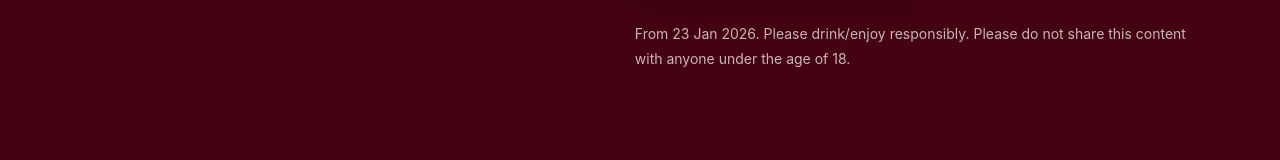
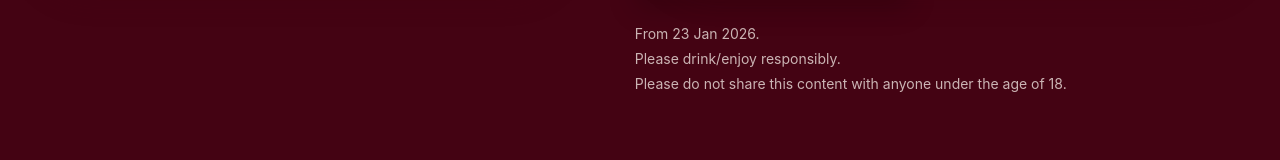
Before and after one commit to Russel1lTan/ippin_JR_mockWeb, a plain HTML site: page bottomless.html in a window 1280 px wide. Shown: the part 792-952 px from the top of the page. Drawn offline with Linux system fonts and the light colour scheme.

Commit message:
Format issue

```diff
--- a/bottomless.html
+++ b/bottomless.html
@@ -30,7 +30,7 @@
             <a class="button ghost" href="menu.html#banquet">+ 58pp Banquet Menu here</a>
             <a class="button" href="https://www.sevenrooms.com/explore/ippinjapanesedining/reservations/create/search/" target="_blank" rel="noreferrer">Book Here</a>
           </div>
-          <p class="responsible-note">From 23 Jan 2026. Please drink/enjoy responsibly. Please do not share this content with anyone under the age of 18.</p>
+          <p class="responsible-note">From 23 Jan 2026.<br> Please drink/enjoy responsibly.<br> Please do not share this content with anyone under the age of 18.</p>
         </div>
       </section>
     </main>
```
